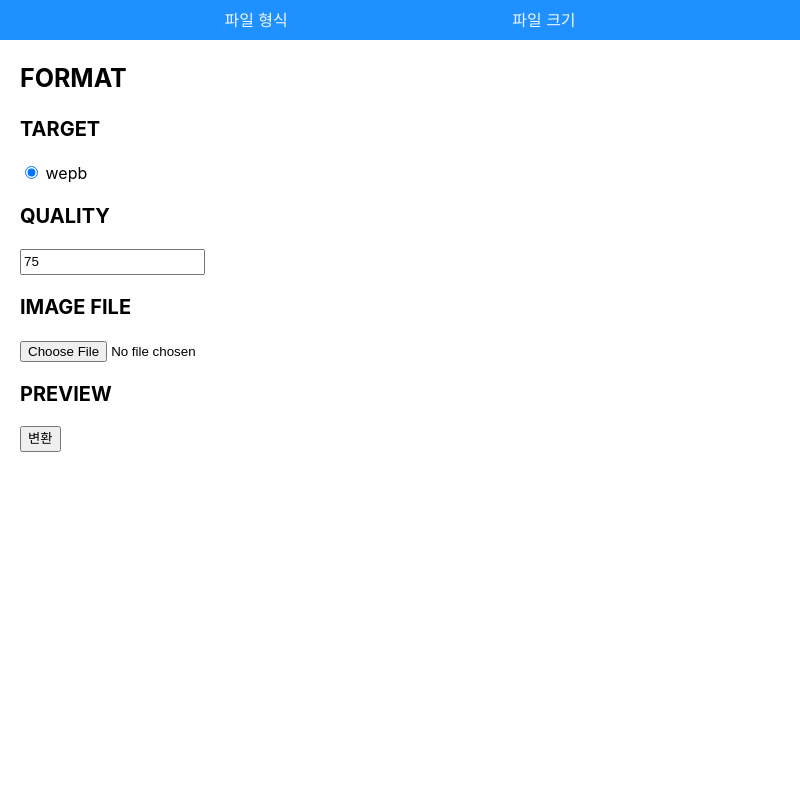
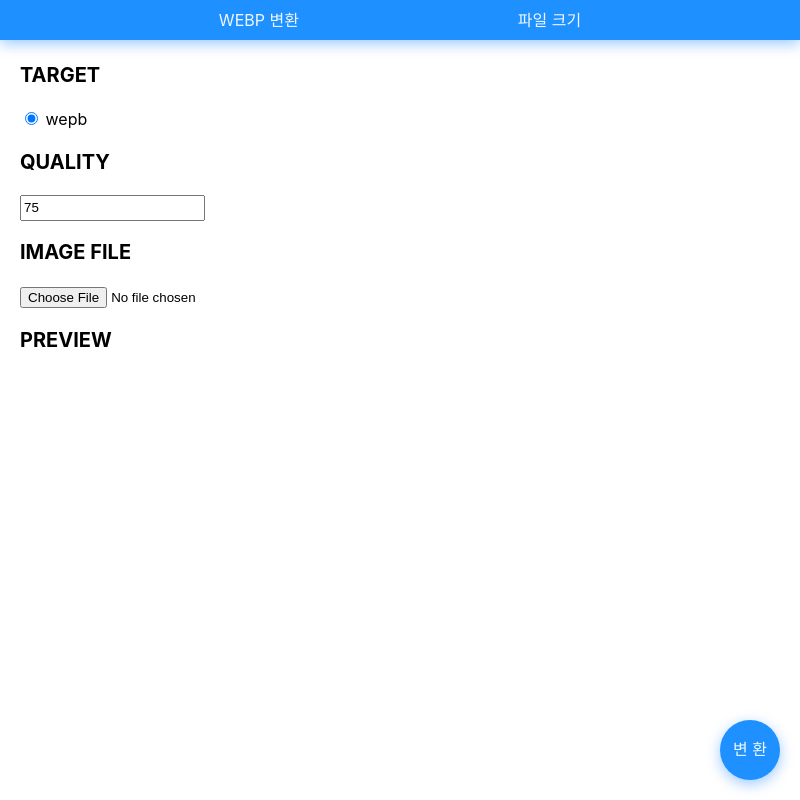
Before and after one commit to socratone/webp-converter, an Electron app: page index.html in a window 800 px wide. Drawn offline with nearby package versions, Linux system fonts and the light colour scheme.

Commit message:
변환 버튼 디자인 변경

```diff
--- a/index.html
+++ b/index.html
@@ -13,7 +13,7 @@
     <header class="header">
       <nav class="header__nav">
         <ul class="header__list">
-          <li v-on:click="select('format')">파일 형식</li>
+          <li v-on:click="select('format')">WEBP 변환</li>
           <li v-on:click="select('size')">파일 크기</li>
         </ul>
       </nav>
--- a/index.js
+++ b/index.js
@@ -3,7 +3,6 @@ const { ipcRenderer } = require('electron');
 Vue.component('format', {
   template: `
     <main>
-      <h1>format</h1>
       <h2>target</h2>
       <input type="radio" id="webp" checked />
       <label for="webp">wepb</label>
@@ -18,7 +17,7 @@ Vue.component('format', {
       />
       <h2>preview</h2>
       <img v-if="url" v-bind:src="url" alt="preview image" />
-      <button v-on:click="submit">변환</button>
+      <button class="convert-button" v-on:click="submit">변 환</button>
     </main>`,
   data: function () {
     return {
--- a/styles.css
+++ b/styles.css
@@ -41,12 +41,17 @@ ul {
   list-style: none;
 }
 
+button {
+  outline: none;
+}
+
 /* header */
 
 .header {
   background: dodgerblue;
   color: aliceblue;
   height: 4rem;
+  box-shadow: 0 4px 14px 0 rgb(0 118 255 / 39%);
 }
 
 .header__nav {
@@ -65,3 +70,26 @@ ul {
   height: 100%;
   cursor: pointer;
 }
+
+/* 버튼 */
+
+.convert-button {
+  position: fixed;
+  right: 2rem;
+  bottom: 2rem;
+  width: 6rem;
+  height: 6rem;
+  border-radius: 100%;
+  border: 0;
+  cursor: pointer;
+  background: dodgerblue;
+  color: aliceblue;
+  transition: all 0.3s;
+  font-size: 1.6rem;
+  box-shadow: 0 4px 14px 0 rgb(0 118 255 / 39%);
+}
+
+.convert-button:hover {
+  background: deepskyblue;
+  color: aliceblue;
+}
```
